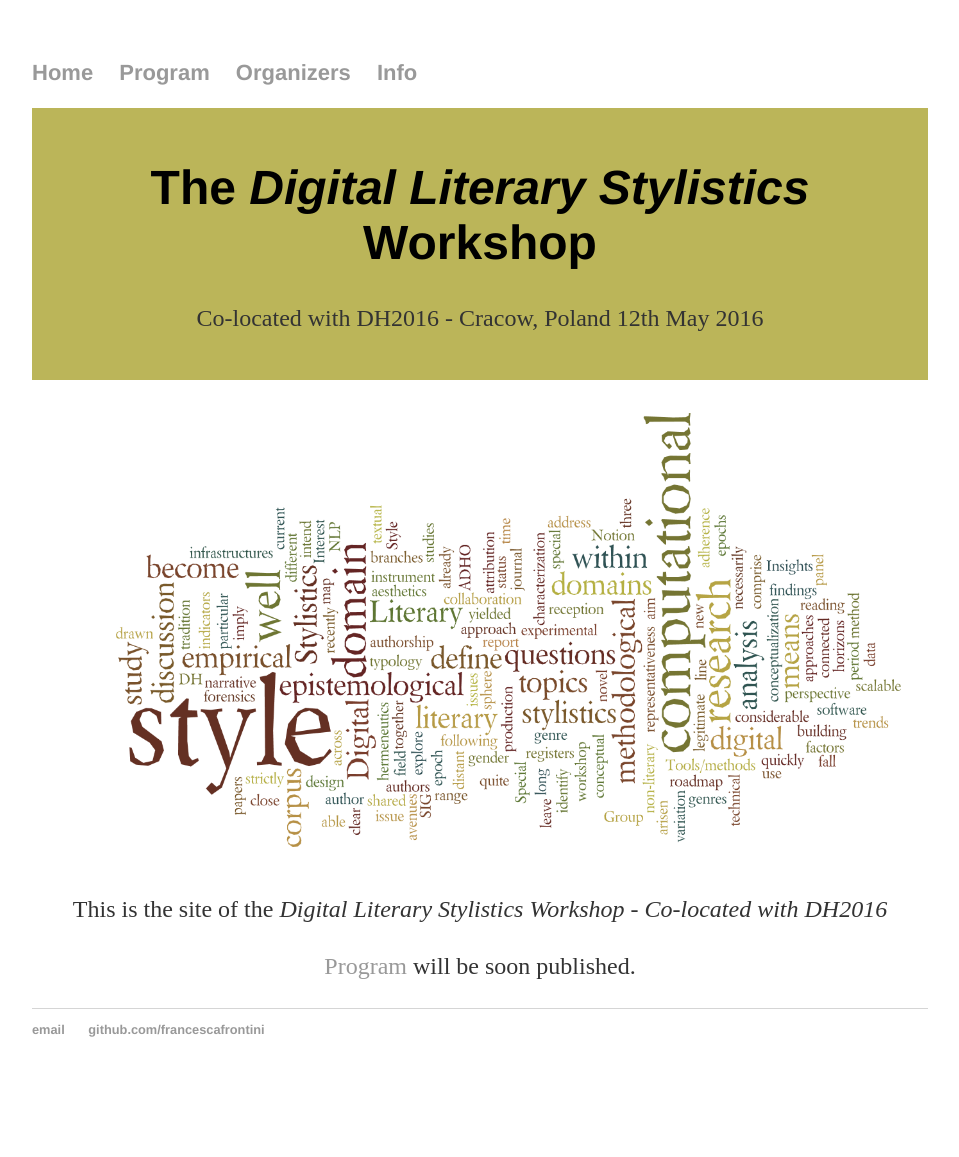
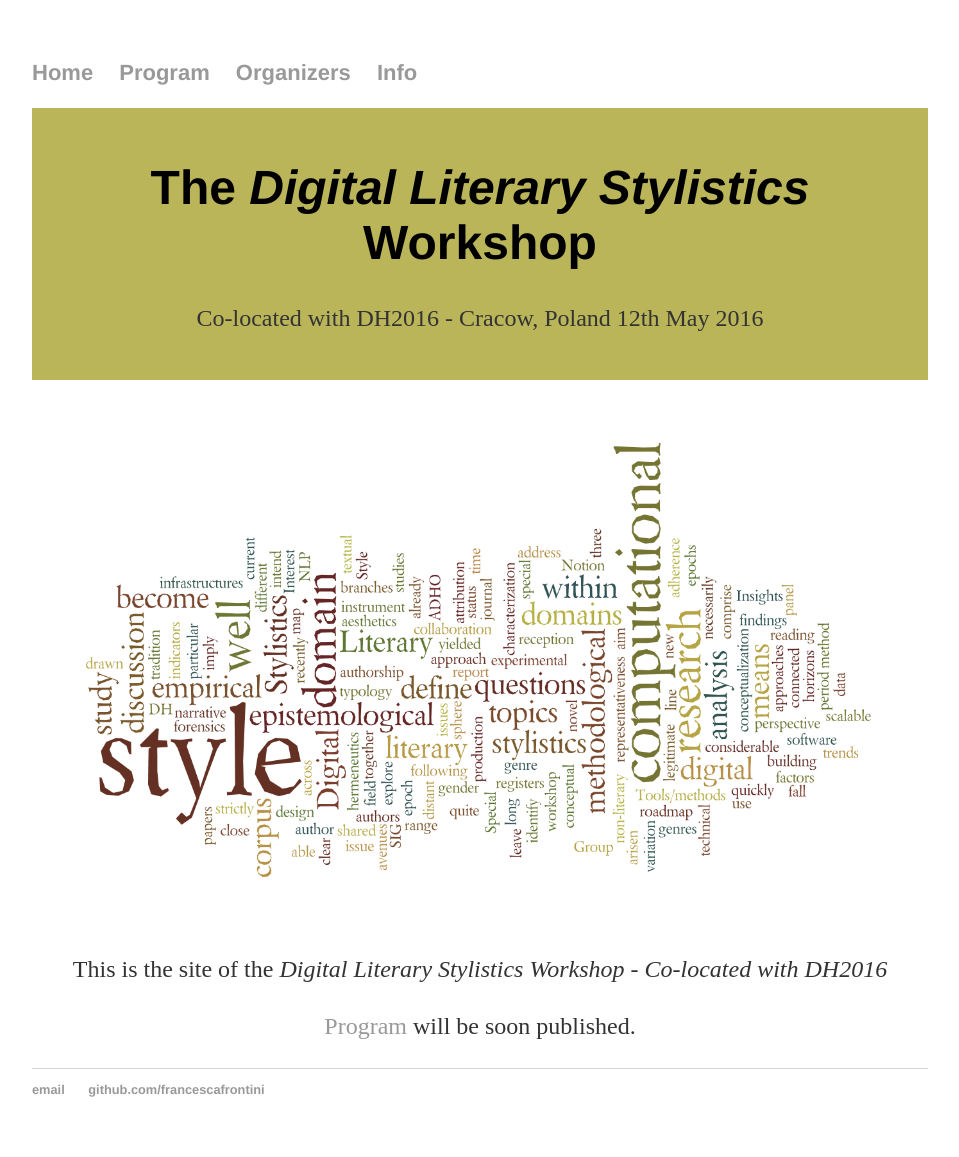
Before and after one commit to DigitalLiteraryStylistic/-DigitalLiteraryStylistic.github.io, a Jekyll site: the page built from index.html, in a window 1280 px wide. Shown: the whole page, without its empty margins (160-1119 px from the left). Built offline with Jekyll 4.4.1, drawn with Linux system fonts in a browser that asks for light colours; before the commit the page ends 1097 px from its top, so only the background shows below that.

Commit message:
Update main.css

```diff
--- a/css/main.css
+++ b/css/main.css
@@ -61,5 +61,5 @@
 {
   max-width: 100%;
   display: block;
-  margin: 30px;
+  margin: 60px auto;
 }
```
